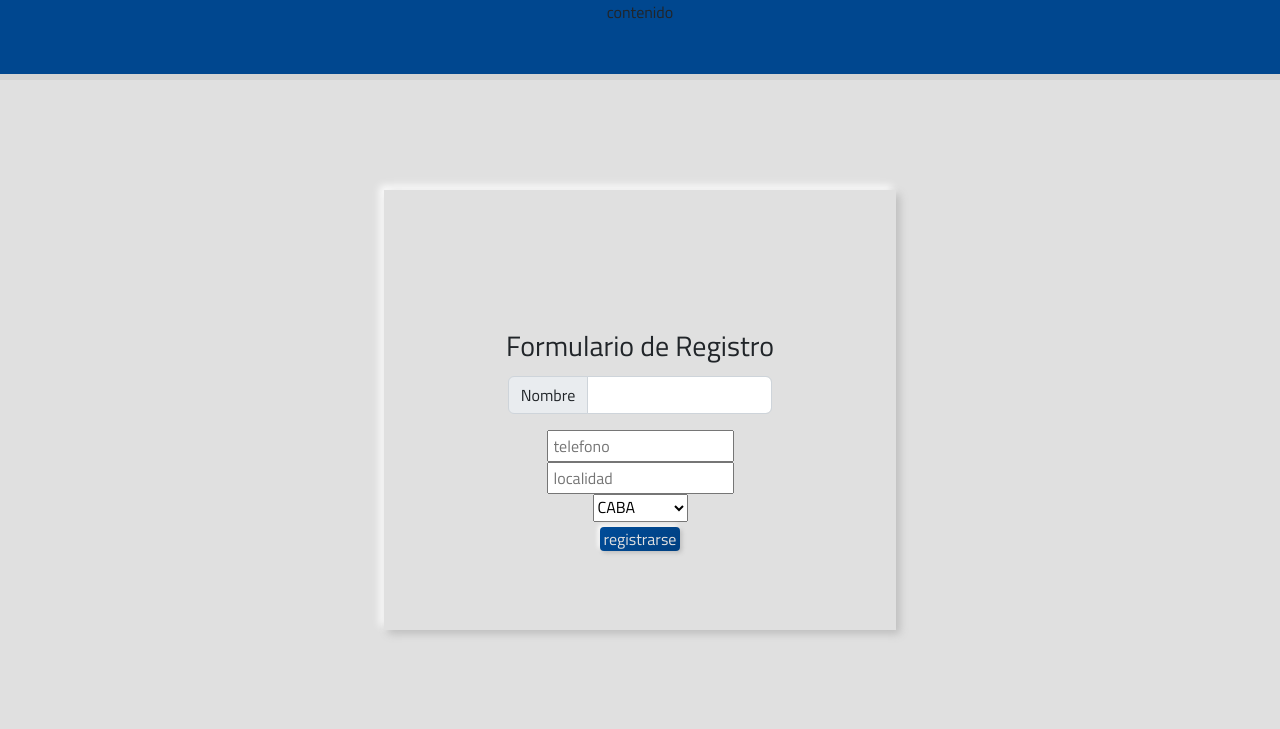
After one commit to gulator/instaladores, a Django app: page /pstcall/registro in a window 1280 px wide. The commit adds this page. Shown: the top 729 px of the page. Run offline with Django 4.2, Linux system fonts and the light colour scheme.

Commit message:
registro incompleto

```diff
--- a/pstcall/static/pstcall/css/style.css
+++ b/pstcall/static/pstcall/css/style.css
@@ -1,14 +1,87 @@
-
-*{
+* {
   margin: 0;
   padding: 0;
+  font-family: 'Titillium Web', sans-serif;
 }
 
-.header-main{
+html, body{
+    background: #e0e0e0;
+    background-color: #e0e0e0;
+}
+
+
+.header-main {
   height: 80px;
   display: flex;
   justify-content: center;
   margin-bottom: 10px;
-    background: rgb(0, 12, 121);
-    border-bottom: 3px solid rgb(204, 204, 204);
+  background: #00478F;
+  border-bottom: 6px solid #d4d4d4;
 }
+.login {
+  width: 100%;
+  height: calc(100vh - 160px);
+  background: #e0e0e0;
+  display: flex;
+  flex-direction: column;
+  justify-content: center;
+}
+.container {
+  display: flex;
+  flex-direction: column;
+  justify-content: center;
+  align-items: center;
+  width: 40vw;
+  margin: auto;
+  padding: 10px;
+  height: calc(100vh - 360px);
+  border-radius: 10x;
+background: #e0e0e0;
+box-shadow:  4px 4px 8px #bebebe,
+             -4px -4px 8px #ffffff;
+}
+.formulario {
+  height: 120px;
+  max-width: 400px;;
+  /*background-color: rebeccapurple;*/
+  display: flex;
+  flex-direction: column;
+  justify-content: space-evenly;
+  align-items: center;
+  padding: 5px;
+}
+.campo {
+
+
+  padding: 2px 5px;
+  outline: 0px;
+}
+.campo:focus{
+    outline: 1px solid #00478F;
+}
+.boton{
+    width: 80px;
+    height: 30px;
+    margin: 5px 0px;
+    border: 0;
+    border-radius: 4px;
+    background: linear-gradient(145deg, #004c99, #004081);
+    box-shadow:  2px 2px 4px #bebebe,
+                -2px -2px 4px #ffffff;
+    color: #e0e0e0;
+    cursor: pointer;
+}
+.boton:active{
+    border-radius: 4px;
+    background: linear-gradient(145deg, #004081, #004c99);
+    box-shadow:  2px 2px 4px #bebebe,
+    -2px -2px 4px #ffffff;
+}
+.container a{
+    color: #00478F;
+    font-size: 0.75rem;
+    padding: 5px;
+}
+h5{
+    padding: 5px;
+}
--- a/pstcall/templates/base.html
+++ b/pstcall/templates/base.html
@@ -1,13 +1,22 @@
 <!DOCTYPE html>
 <html lang="en">
-    {% load static %}
+{% load static %}
+
 <head>
     <meta charset="UTF-8">
     <meta http-equiv="X-UA-Compatible" content="IE=edge">
     <meta name="viewport" content="width=device-width, initial-scale=1.0">
     <title>Instaladores | Login</title>
+    <link rel="preconnect" href="https://fonts.googleapis.com">
+    <link rel="preconnect" href="https://fonts.gstatic.com" crossorigin>
+    <link href="https://fonts.googleapis.com/css2?family=Titillium+Web:ital@0;1&display=swap" rel="stylesheet">
+
+    <!-- CSS only -->
+    <link href="https://cdn.jsdelivr.net/npm/bootstrap@5.2.1/dist/css/bootstrap.min.css" rel="stylesheet"
+        integrity="sha384-iYQeCzEYFbKjA/T2uDLTpkwGzCiq6soy8tYaI1GyVh/UjpbCx/TYkiZhlZB6+fzT" crossorigin="anonymous">
     <link href="{% static 'pstcall/css/style.css' %}" rel="stylesheet" />
 </head>
+
 <body>
     <header class="header-main">
         <div>
@@ -18,12 +27,22 @@
     {% block bloque_login %}
 
     {% endblock %}
+    {% block bloque_registro %}
+
+    {% endblock %}
+    {% block bloque_main %}
+
+    {% endblock %}
     <footer>
 
     </footer>
 
 
 
+    <!-- JavaScript Bundle with Popper -->
+    <script src="https://cdn.jsdelivr.net/npm/bootstrap@5.2.1/dist/js/bootstrap.bundle.min.js"
+        integrity="sha384-u1OknCvxWvY5kfmNBILK2hRnQC3Pr17a+RTT6rIHI7NnikvbZlHgTPOOmMi466C8"
+        crossorigin="anonymous"></script>
+</body>
 
-</body>
 </html>
--- /dev/null
+++ b/pstcall/templates/registro.html
@@ -0,0 +1,51 @@
+{% extends 'base.html' %}
+{% load static %}
+
+
+{% block bloque_registro %}
+
+
+<main>
+    <section class="login">
+        <div class="container ">
+            <h3>Formulario de Registro</h3>
+            <form class="formulario" action="">
+
+
+                <div class="input-group mb-3">
+                    <span class="input-group-text" id="nombre">Nombre</span>
+                    <input type="text" class="form-control campo" name="nombre">
+                </div>
+
+                <input class="campo" type="number" name="telefono" placeholder="telefono">
+                <input class="campo" type="text" name="localidad" placeholder="localidad">
+                <select name="provincia" id="">
+                    <option value="">CABA</option>
+                    <option value="">GBA Norte</option>
+                    <option value="">GBA Oeste</option>
+                    <option value="">GBA Sur</option>
+                    <option value="">Catamarca</option>
+                    <option value="">Córdoba</option>
+                    <option value="">Chubut</option>
+                </select>
+                <input class="boton" type="submit" value="registrarse">
+            </form>
+
+            <!-- usuario = models.CharField(max_length=20)
+    nombre = models.CharField(max_length=60)
+    correo = models.EmailField()
+    telefono = models.IntegerField()
+    localidad = models.CharField(max_length=60)
+    provincia = models.CharField(max_length=20)
+    pais = models.CharField(max_length=20)
+    comercio = models.CharField(max_length=60)
+    cuit = models.IntegerField() -->
+        </div>
+    </section>
+    <section class="texto-login">
+
+    </section>
+
+</main>
+
+{% endblock %}
--- a/pstcall/urls.py
+++ b/pstcall/urls.py
@@ -1,7 +1,7 @@
-from django.contrib import admin
+from django.urls import path
 from . import views
-from django.urls import path
+from django.contrib.auth.views import LogoutView
 
 urlpatterns = [
-
+    path('registro', views.registro, name='registro'),
 ]
--- a/pstcall/views.py
+++ b/pstcall/views.py
@@ -15,3 +15,6 @@ import random
 
 def inicio (request):
     return render (request,'index.html')
+
+def registro (request):
+    return render (request, 'registro.html')
```
Also changed, not shown: pstcall/templates/index.html (+5 -5 lines), db.sqlite3, webinstaladores/urls.py (line endings or trailing spaces). Lines whose indentation alone changed are shown as unchanged.
